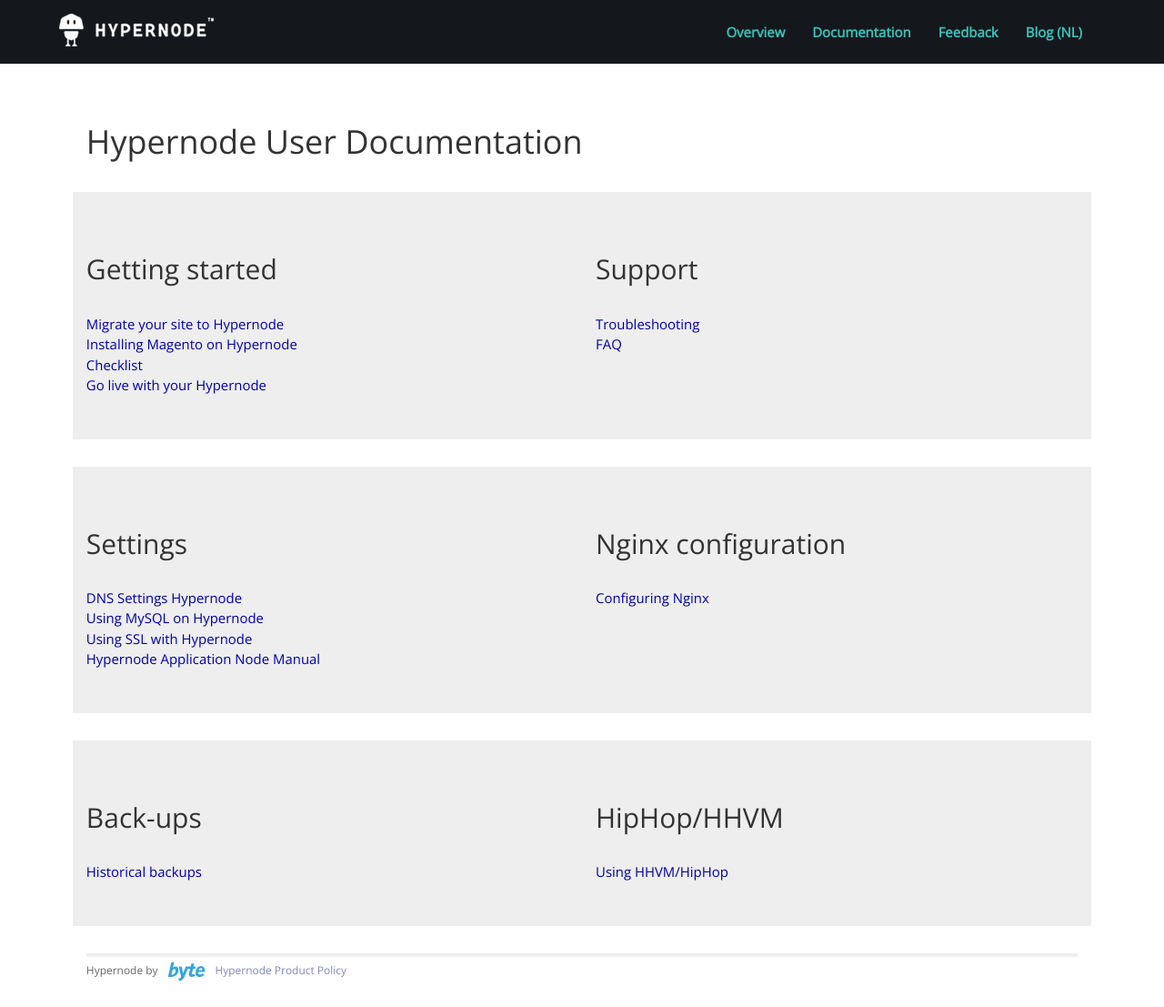
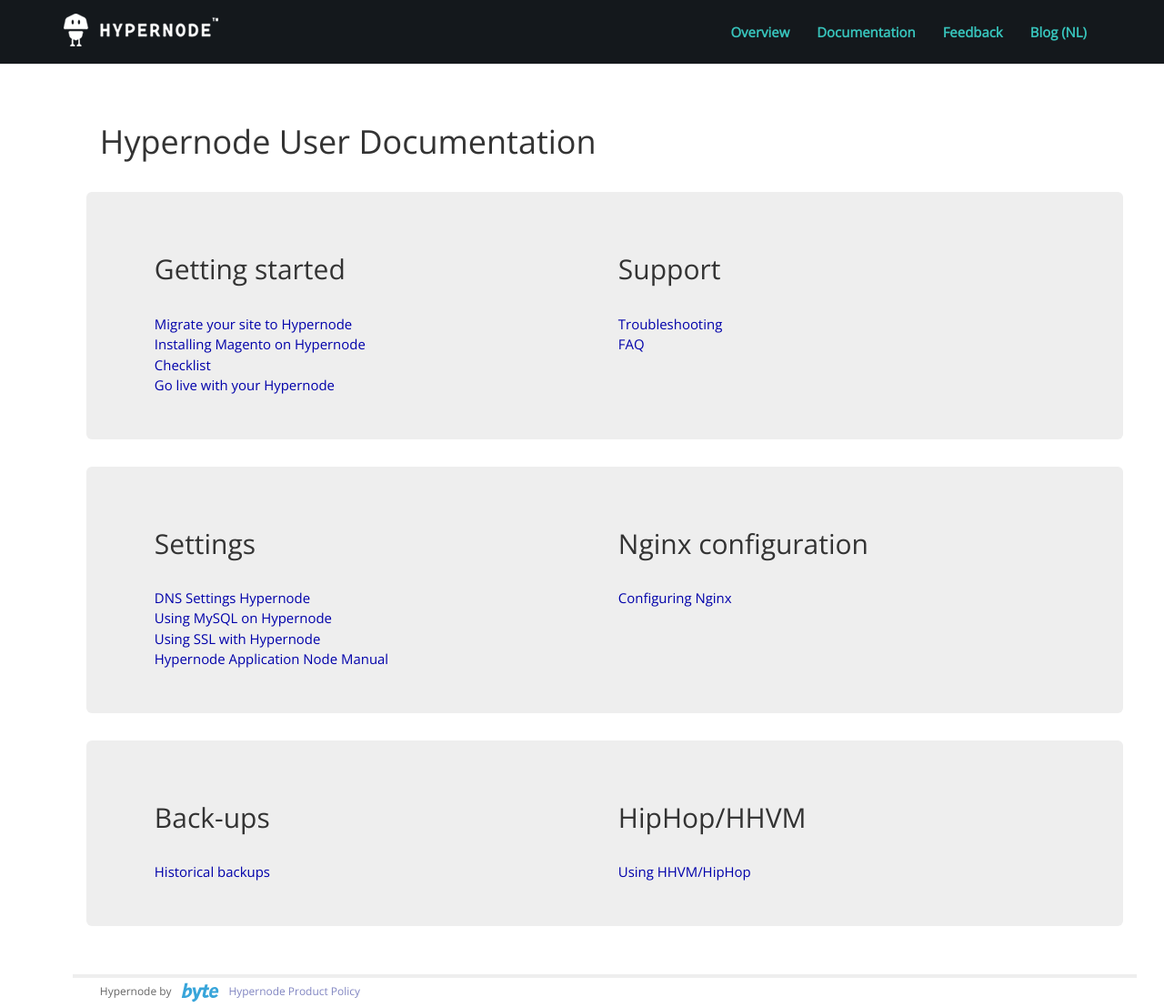
Before and after one commit to damnlie/hypernode.github.io, a Jekyll site: the page built from index.html, in a window 1280 px wide and 1107 px high. Shown: the whole window at 91% size. Built offline with Jekyll 4.4.1, drawn with Linux system fonts in a browser that asks for light colours; nearby versions of some CDN libraries; Markdown is read by kramdown in place of the engine named in the settings; a script that is not in the unit is left out; comment, search, counter and statistics services are not loaded.

Commit message:
improve HTML styling & CSS

```diff
--- a/_layouts/default.html
+++ b/_layouts/default.html
@@ -21,8 +21,7 @@
 
 <div class="site">
     <nav class="navbar navbar-fixed-top navbar-default" role="navigation">
-        <div class="container-fluid">
-            <!-- Brand and toggle get grouped for better mobile display -->
+        <div class="container">
             <div class="navbar-header">
                 <button type="button" class="navbar-toggle" data-toggle="collapse" data-target="#bs-example-navbar-collapse-1">
                     <span class="sr-only">Toggle navigation</span>
@@ -32,8 +31,6 @@
                 </button>
                 <a class="navbar-brand" href="http://support.hypernode.com"><img src="/images/hypernode-logo.png"/></a>
             </div>
-
-            <!-- Collect the nav links, forms, and other content for toggling -->
             <div class="collapse navbar-collapse pull-right" id="bs-example-navbar-collapse-1">
                 <ul class="nav navbar-nav">
                     <li><a href="http://www.hypernode.com">Overview</a></li>
@@ -41,8 +38,8 @@
                     <li><a href="https://hypernode.uservoice.com/forums/242854-hypernode/" target="_blank">Feedback</a></li>
                     <li><a href="http://www.byte.nl/blog/tag/hypernode/" target="_blank">Blog (NL)</a></li>
                 </ul>
-            </div><!-- /.navbar-collapse -->
-        </div><!-- /.container-fluid -->
+            </div>
+        </div>
     </nav>
 
     <aside id="search" class="row" role="search">
@@ -65,15 +62,22 @@
         </div>
     </aside>
 
+    <section id="content" class="row" role="main">
+        <div class="container">
+            <div class="col-xs-12">
                 {{ content }}
+            </div>
+        </div>
+    </section>
 
-    <div class="footer">
-        <div class="contact">
+    <footer class="row">
+        <div class="container">
+            <div class="col-sm-8 contact">
                 Hypernode by <a href="http://www.byte.nl"><img id="contact-logo" src="/images/byte.svg"/></a>
                 <a href="http://support.hypernode.com/hypernode-product-policies.html">Hypernode Product Policy</a>
             </div>
             {% if page.categories %}
-        <div class="pull-right" id="categories">
+            <div class="col-sm-4" id="categories">
                 <ul>Categories:
                     {% for category in page.categories %}
                         <li>{{ category }}</li>
@@ -82,6 +86,7 @@
             </div>
             {% endif %}
         </div>
+    </footer>
 </div>
 
 <!-- Latest compiled and minified JavaScript -->
--- a/css/main.css
+++ b/css/main.css
@@ -130,7 +130,7 @@
     color: #aaa;
 }
 
-.footer {
+footer .container{
     font-size: 80%;
     color: #666;
     border-top: 4px solid #eee;
@@ -138,12 +138,7 @@
     overflow: hidden;
 }
 
-.footer .contact {
-    float: left;
-    margin-right: 3em;
-}
-
-.footer .contact a {
+footer .contact a {
     color: #8085C1;
 }
 
@@ -151,13 +146,13 @@
     height: 32px;
 }
 
-.footer .rss {
+footer .rss {
     margin-top: 1.1em;
     margin-right: -.2em;
     float: right;
 }
 
-.footer .rss img {
+footer .rss img {
     border: 0;
 }
 
@@ -250,6 +245,7 @@
     margin-top: 20px;
 }
 
+
 /*****************************************************************************/
 /*
 /* Google CSE
```
Lines whose indentation alone changed are shown as unchanged.
